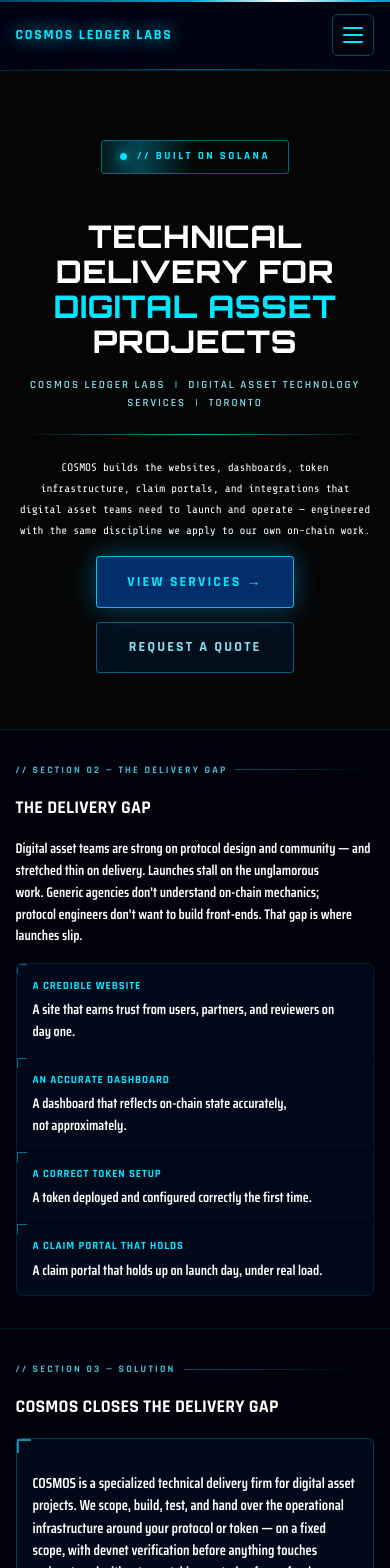
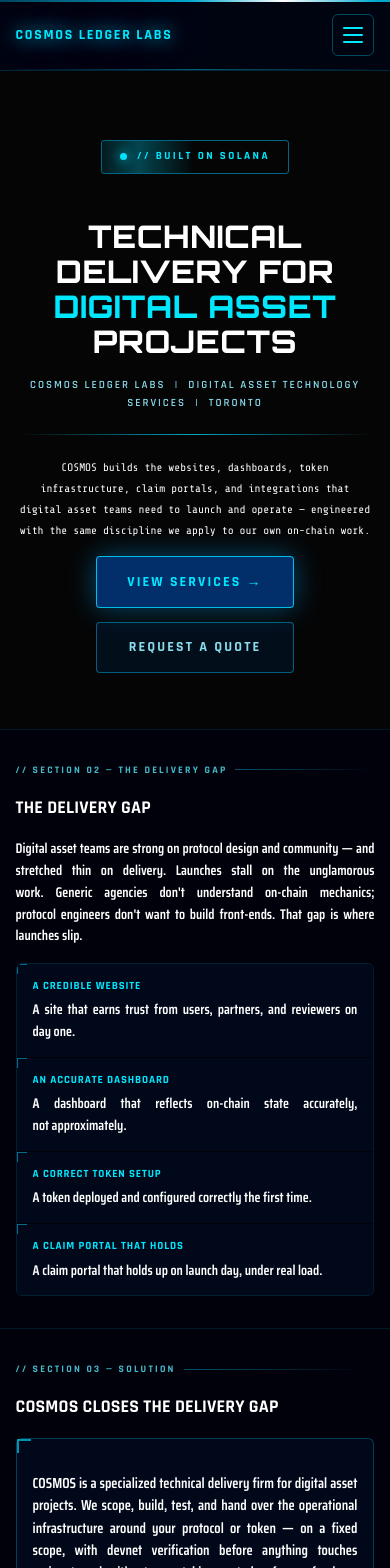
Before and after one commit to cosmosledgerlabs/cosmosledgerlabs-website, a Next.js app: page / in a window 390 px wide. Shown: the top 1568 px of the page. Built offline with nearby package versions, Linux system fonts and the light colour scheme; no server answers.

Commit message:
Refactor paragraph alignment styles for mobile
Updated paragraph alignment rules for mobile English and removed unnecessary media query.

```diff
--- a/styles/globals.css
+++ b/styles/globals.css
@@ -253,17 +253,14 @@
    --para-align, so the rule below controls all pages from one place.
 
    - Desktop, both languages: justified (flush left and right edges).
-   - Phone, English: left-aligned. On a narrow screen, justified English
-     stretches the spaces between words and opens big gaps.
+   - Phone, English: justified too (flush left and right edges). The big
+     word gaps seen earlier came from WeChat enlarging the text; with the
+     WeChat font lock in _app.js the text is normal size and gaps stay small.
    - Phone and desktop, Chinese: justified. Chinese has no spaces, so the
      browser spreads the characters evenly and every line ends flush.
    - Words are never hyphenated or split. Only something that cannot fit
      on a line by itself (for example a long email address) may wrap.   */
 :root { --para-align: justify; --para-justify: inter-word; }
-
-@media (max-width: 767px) {
-  html:not([lang^="zh"]) { --para-align: left; }
-}
 
 /* Chinese: "inter-word" would only stretch spaces, and Chinese has none,
    so lines stayed ragged. "auto" lets the browser spread the characters. */
```
